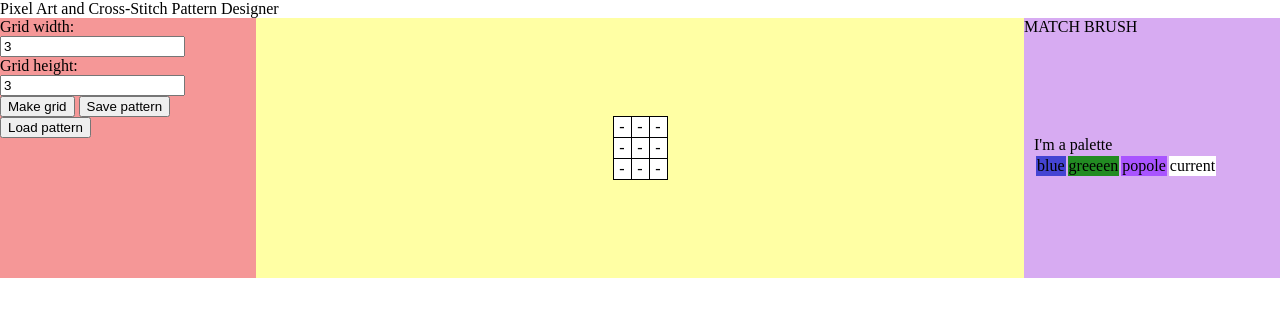
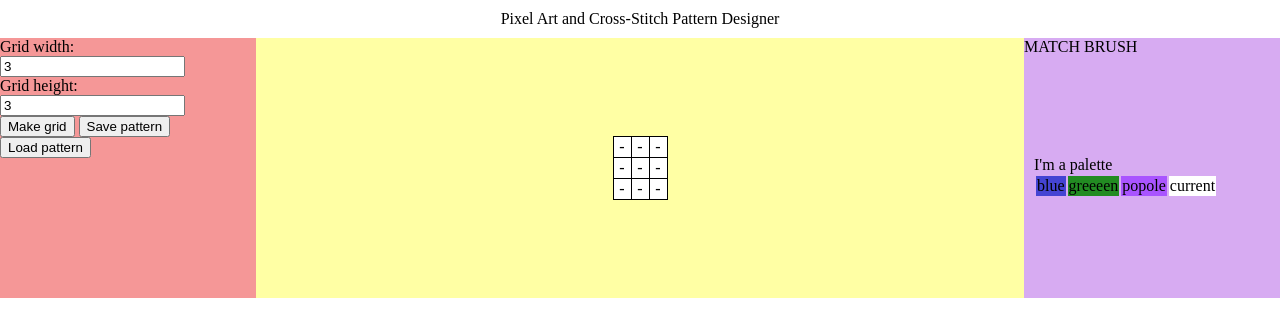
Before and after one commit to seachel/pixel-art, a plain HTML site: page index.html in a window 1280 px wide. Drawn offline with Linux system fonts and the light colour scheme.

Commit message:
Centred title

```diff
--- a/resources/styles.css
+++ b/resources/styles.css
@@ -5,6 +5,13 @@ HTML, body
 	margin: 0px;
 	padding: 0px;
 	border: 0px;
+}
+
+#header
+{
+	display: flex;
+	justify-content: center;
+	padding: 10px 0;
 }
 
 #app-content
```
